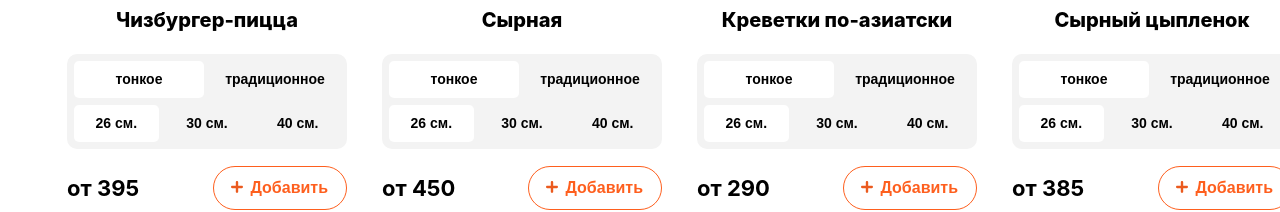
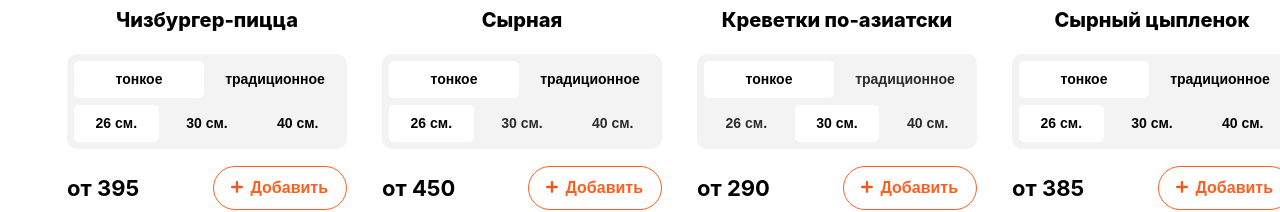
Before and after one commit to AndreyKovalenok/react-pizza, a React (Create React App) app: page / in a window 1280 px wide. Shown: the part 592-804 px from the top of the page. Built offline with nearby package versions, Linux system fonts and the light colour scheme.

Commit message:
Данные о пиццах перемещены в reducer

```diff
--- a/src/components/Header/HeaderBasket/index.tsx
+++ b/src/components/Header/HeaderBasket/index.tsx
@@ -1,5 +1,9 @@
 import React from "react";
+import { connect } from "react-redux";
 import styled from "styled-components";
+
+import { PizzaState } from "../../../redux/reducers/pizza";
+import { StateInterface } from "../../../redux/rootReducer";
 
 import basketImage from "./basket.svg";
 
@@ -47,15 +51,22 @@ const TotalCount = styled.span`
   }
 `;
 
-function HeaderBasket(): JSX.Element {
+function HeaderBasket({ totalPrice, totalCount }: PizzaState): JSX.Element {
   return (
     <StyledHeaderBasket>
       <TotalPrice>
-        520 ₽<DividingLine />
+        {totalPrice} ₽<DividingLine />
       </TotalPrice>
-      <TotalCount>3</TotalCount>
+      <TotalCount>{totalCount}</TotalCount>
     </StyledHeaderBasket>
   );
 }
 
-export default HeaderBasket;
+function mapStateToProps({ pizza }: StateInterface) {
+  return {
+    totalCount: pizza.totalCount,
+    totalPrice: pizza.totalPrice,
+  };
+}
+
+export default connect(mapStateToProps)(HeaderBasket);
--- a/src/components/Pizza/index.tsx
+++ b/src/components/Pizza/index.tsx
@@ -1,5 +1,7 @@
 import React from "react";
 import styled from "styled-components";
+
+import { PizzaItem } from "../../redux/reducers/pizzaData";
 
 const StyledPizza = styled.div`
   display: flex;
@@ -40,6 +42,7 @@ const PizzasRow = styled.div`
 
 interface ButtonProps {
   active?: boolean;
+  enabled?: boolean;
 }
 
 const ControlsButton = styled.button<ButtonProps>`
@@ -57,10 +60,15 @@ const ControlsButton = styled.button<ButtonProps>`
   cursor: pointer;
   transition: 0.2s background-color;
 
-  &:hover {
+  &:hover:not(:disabled) {
     background-color: var(--color-whire-opac-1);
     border-radous: 0.5rem;
     box-shadow: none;
+  }
+
+  &:disabled {
+    color: var(--color-gray-4);
+    cursor: default;
   }
 `;
 
@@ -97,30 +105,50 @@ const AddIcon = styled.svg`
   margin-right: 0.8rem;
 `;
 
-interface PizzaProps {
-  image: string;
-  title: string;
-  price: number;
-}
-
-const Pizza = ({ image, title, price }: PizzaProps): JSX.Element => {
+const Pizza = ({
+  id,
+  image,
+  title,
+  price,
+  dough,
+  sizes,
+}: PizzaItem): JSX.Element => {
   return (
     <StyledPizza>
       <ContentImage src={image} />
       <PizzaTitle>{title}</PizzaTitle>
       <PizzaControls>
         <PizzasRow>
-          <ControlsButton active type="button">
-            тонкое
-          </ControlsButton>
-          <ControlsButton type="button">традиционное</ControlsButton>
+          {dough.map(
+            ({ id: doughId, title: doughTitle, enabled, selected }) => {
+              return (
+                <ControlsButton
+                  key={doughId}
+                  active={selected}
+                  type="button"
+                  disabled={!enabled}
+                >
+                  {doughTitle}
+                </ControlsButton>
+              );
+            }
+          )}
         </PizzasRow>
         <PizzasRow>
-          <ControlsButton active type="button">
-            26 см.
-          </ControlsButton>
-          <ControlsButton type="button">30 см.</ControlsButton>
-          <ControlsButton type="button">40 см.</ControlsButton>
+          {sizes.map(
+            ({ id: sizesId, title: sizesTitle, enabled, selected }) => {
+              return (
+                <ControlsButton
+                  key={sizesId}
+                  active={selected}
+                  type="button"
+                  disabled={!enabled}
+                >
+                  {sizesTitle}
+                </ControlsButton>
+              );
+            }
+          )}
         </PizzasRow>
       </PizzaControls>
       <PizzasRow>
--- a/src/redux/actions/actions.ts
+++ b/src/redux/actions/actions.ts
@@ -1 +1,6 @@
+export interface ActionTypes {
+  type: string;
+  payload: unknown;
+}
+
 export default "";
--- a/src/redux/reducers/pizzaReducer.ts
+++ b/src/redux/reducers/pizza.ts
@@ -1,19 +1,16 @@
-interface PizzaState {
+import { ActionTypes } from "../actions/actions";
+
+export interface PizzaState {
   totalPrice: number;
   totalCount: number;
 }
 
-interface ActionTypes {
-  type: string;
-  payload: unknown;
-}
-
 const initialState: PizzaState = {
-  totalPrice: 520,
+  totalPrice: 530,
   totalCount: 3,
 };
 
-export default function pizzaReducer(
+export default function pizza(
   state = initialState,
   { type, payload }: ActionTypes
 ): PizzaState {
--- /dev/null
+++ b/src/redux/reducers/pizzaData.ts
@@ -0,0 +1,358 @@
+import { ActionTypes } from "../actions/actions";
+
+import image0 from "../../pages/MainPage/image-0.png";
+import image1 from "../../pages/MainPage/image-1.png";
+import image2 from "../../pages/MainPage/image-2.png";
+import image3 from "../../pages/MainPage/image-3.png";
+
+export interface PizzaItem {
+  id: number;
+  image: string;
+  title: string;
+  price: number;
+  dough: Array<{
+    id: number;
+    title: string;
+    enabled: boolean;
+    selected: boolean;
+  }>;
+  sizes: Array<{
+    id: number;
+    title: string;
+    enabled: boolean;
+    selected: boolean;
+  }>;
+}
+
+const initialState: Array<PizzaItem> = [
+  {
+    id: 0,
+    image: image0,
+    title: "Чизбургер-пицца",
+    price: 395,
+    dough: [
+      {
+        id: 0,
+        title: "тонкое",
+        enabled: true,
+        selected: true,
+      },
+      {
+        id: 1,
+        title: "традиционное",
+        enabled: true,
+        selected: false,
+      },
+    ],
+    sizes: [
+      {
+        id: 0,
+        title: "26 см.",
+        enabled: true,
+        selected: true,
+      },
+      {
+        id: 1,
+        title: "30 см.",
+        enabled: true,
+        selected: false,
+      },
+      {
+        id: 2,
+        title: "40 см.",
+        enabled: true,
+        selected: false,
+      },
+    ],
+  },
+  {
+    id: 1,
+    image: image1,
+    title: "Сырная",
+    price: 450,
+    dough: [
+      {
+        id: 0,
+        title: "тонкое",
+        enabled: true,
+        selected: true,
+      },
+      {
+        id: 1,
+        title: "традиционное",
+        enabled: true,
+        selected: false,
+      },
+    ],
+    sizes: [
+      {
+        id: 0,
+        title: "26 см.",
+        enabled: true,
+        selected: true,
+      },
+      {
+        id: 1,
+        title: "30 см.",
+        enabled: false,
+        selected: false,
+      },
+      {
+        id: 2,
+        title: "40 см.",
+        enabled: false,
+        selected: false,
+      },
+    ],
+  },
+  {
+    id: 2,
+    image: image2,
+    title: "Креветки по-азиатски",
+    price: 290,
+    dough: [
+      {
+        id: 0,
+        title: "тонкое",
+        enabled: true,
+        selected: true,
+      },
+      {
+        id: 1,
+        title: "традиционное",
+        enabled: false,
+        selected: false,
+      },
+    ],
+    sizes: [
+      {
+        id: 0,
+        title: "26 см.",
+        enabled: false,
+        selected: false,
+      },
+      {
+        id: 1,
+        title: "30 см.",
+        enabled: true,
+        selected: true,
+      },
+      {
+        id: 2,
+        title: "40 см.",
+        enabled: false,
+        selected: false,
+      },
+    ],
+  },
+  {
+    id: 3,
+    image: image3,
+    title: "Сырный цыпленок",
+    price: 385,
+    dough: [
+      {
+        id: 0,
+        title: "тонкое",
+        enabled: true,
+        selected: true,
+      },
+      {
+        id: 1,
+        title: "традиционное",
+        enabled: true,
+        selected: false,
+      },
+    ],
+    sizes: [
+      {
+        id: 0,
+        title: "26 см.",
+        enabled: true,
+        selected: true,
+      },
+      {
+        id: 1,
+        title: "30 см.",
+        enabled: true,
+        selected: false,
+      },
+      {
+        id: 2,
+        title: "40 см.",
+        enabled: true,
+        selected: false,
+      },
+    ],
+  },
+  {
+    id: 4,
+    image: image0,
+    title: "Чизбургер-пицца",
+    price: 395,
+    dough: [
+      {
+        id: 0,
+        title: "тонкое",
+        enabled: true,
+        selected: false,
+      },
+      {
+        id: 1,
+        title: "традиционное",
+        enabled: true,
+        selected: true,
+      },
+    ],
+    sizes: [
+      {
+        id: 0,
+        title: "26 см.",
+        enabled: true,
+        selected: true,
+      },
+      {
+        id: 1,
+        title: "30 см.",
+        enabled: true,
+        selected: false,
+      },
+      {
+        id: 2,
+        title: "40 см.",
+        enabled: true,
+        selected: false,
+      },
+    ],
+  },
+  {
+    id: 5,
+    image: image1,
+    title: "Сырная",
+    price: 450,
+    dough: [
+      {
+        id: 0,
+        title: "тонкое",
+        enabled: true,
+        selected: true,
+      },
+      {
+        id: 1,
+        title: "традиционное",
+        enabled: true,
+        selected: false,
+      },
+    ],
+    sizes: [
+      {
+        id: 0,
+        title: "26 см.",
+        enabled: true,
+        selected: true,
+      },
+      {
+        id: 1,
+        title: "30 см.",
+        enabled: false,
+        selected: false,
+      },
+      {
+        id: 2,
+        title: "40 см.",
+        enabled: false,
+        selected: false,
+      },
+    ],
+  },
+  {
+    id: 6,
+    image: image2,
+    title: "Креветки по-азиатски",
+    price: 290,
+    dough: [
+      {
+        id: 0,
+        title: "тонкое",
+        enabled: true,
+        selected: true,
+      },
+      {
+        id: 1,
+        title: "традиционное",
+        enabled: false,
+        selected: false,
+      },
+    ],
+    sizes: [
+      {
+        id: 0,
+        title: "26 см.",
+        enabled: false,
+        selected: false,
+      },
+      {
+        id: 1,
+        title: "30 см.",
+        enabled: true,
+        selected: true,
+      },
+      {
+        id: 2,
+        title: "40 см.",
+        enabled: false,
+        selected: false,
+      },
+    ],
+  },
+  {
+    id: 7,
+    image: image3,
+    title: "Сырный цыпленок",
+    price: 385,
+    dough: [
+      {
+        id: 0,
+        title: "тонкое",
+        enabled: true,
+        selected: true,
+      },
+      {
+        id: 1,
+        title: "традиционное",
+        enabled: true,
+        selected: false,
+      },
+    ],
+    sizes: [
+      {
+        id: 0,
+        title: "26 см.",
+        enabled: true,
+        selected: true,
+      },
+      {
+        id: 1,
+        title: "30 см.",
+        enabled: true,
+        selected: false,
+      },
+      {
+        id: 2,
+        title: "40 см.",
+        enabled: true,
+        selected: false,
+      },
+    ],
+  },
+];
+
+export default function pizzaData(
+  state = initialState,
+  { type, payload }: ActionTypes
+): Array<PizzaItem> {
+  switch (type) {
+    default:
+      return state;
+  }
+}
--- a/src/redux/rootReducer.ts
+++ b/src/redux/rootReducer.ts
@@ -1,6 +1,17 @@
 import { combineReducers } from "redux";
-import pizzaReducer from "./reducers/pizzaReducer";
+import pizza, { PizzaState } from "./reducers/pizza";
+import pizzaData, { PizzaItem } from "./reducers/pizzaData";
 
-const rootReducer = combineReducers({ pizzaReducer });
+export interface StateInterface {
+  pizza: PizzaState;
+  pizzaData: Array<PizzaItem>;
+}
+
+export interface ActionTypes {
+  type: string;
+  payload: unknown;
+}
+
+const rootReducer = combineReducers({ pizza, pizzaData });
 
 export default rootReducer;
```
Also changed, not shown: src/pages/MainPage/index.tsx (+26 -59 lines).
